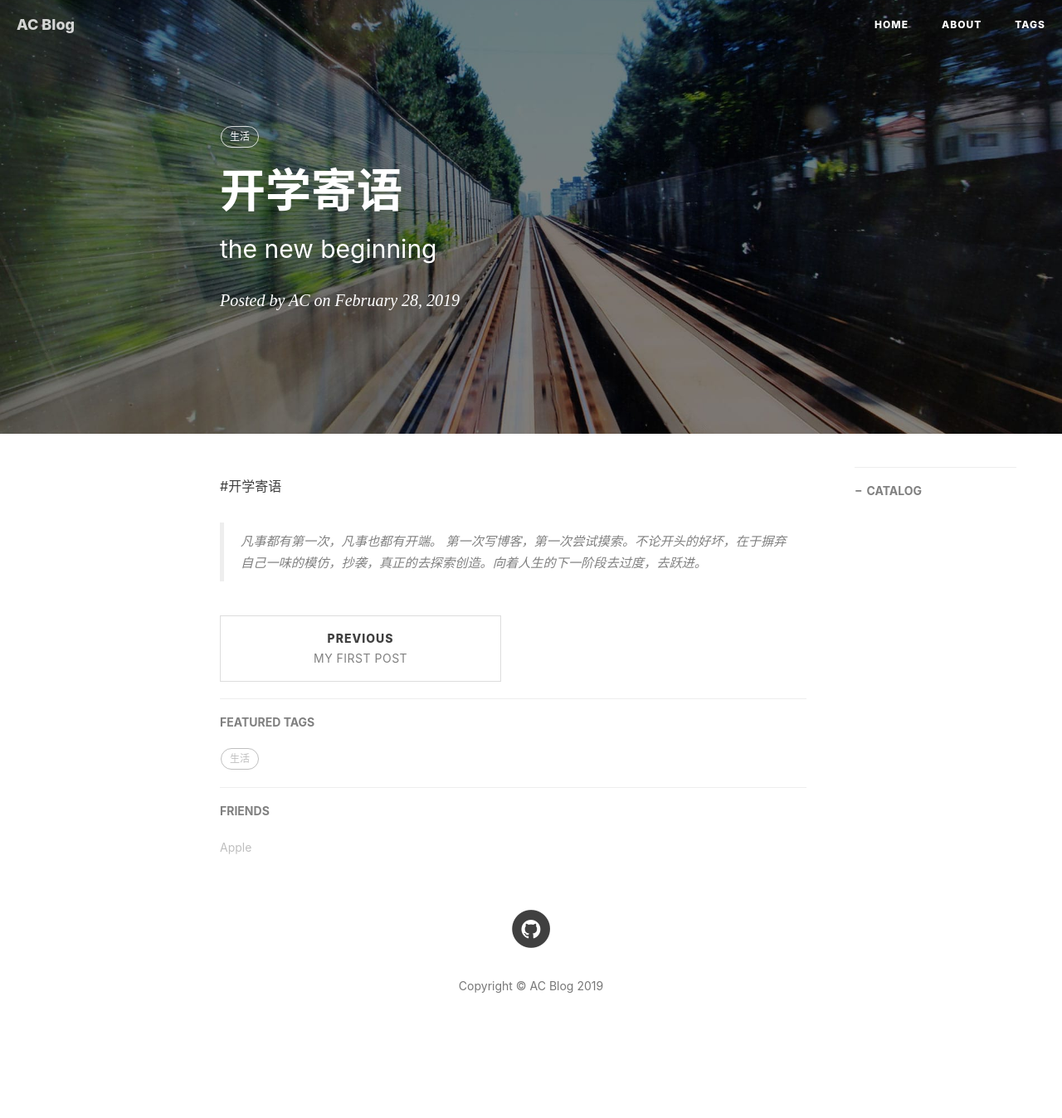
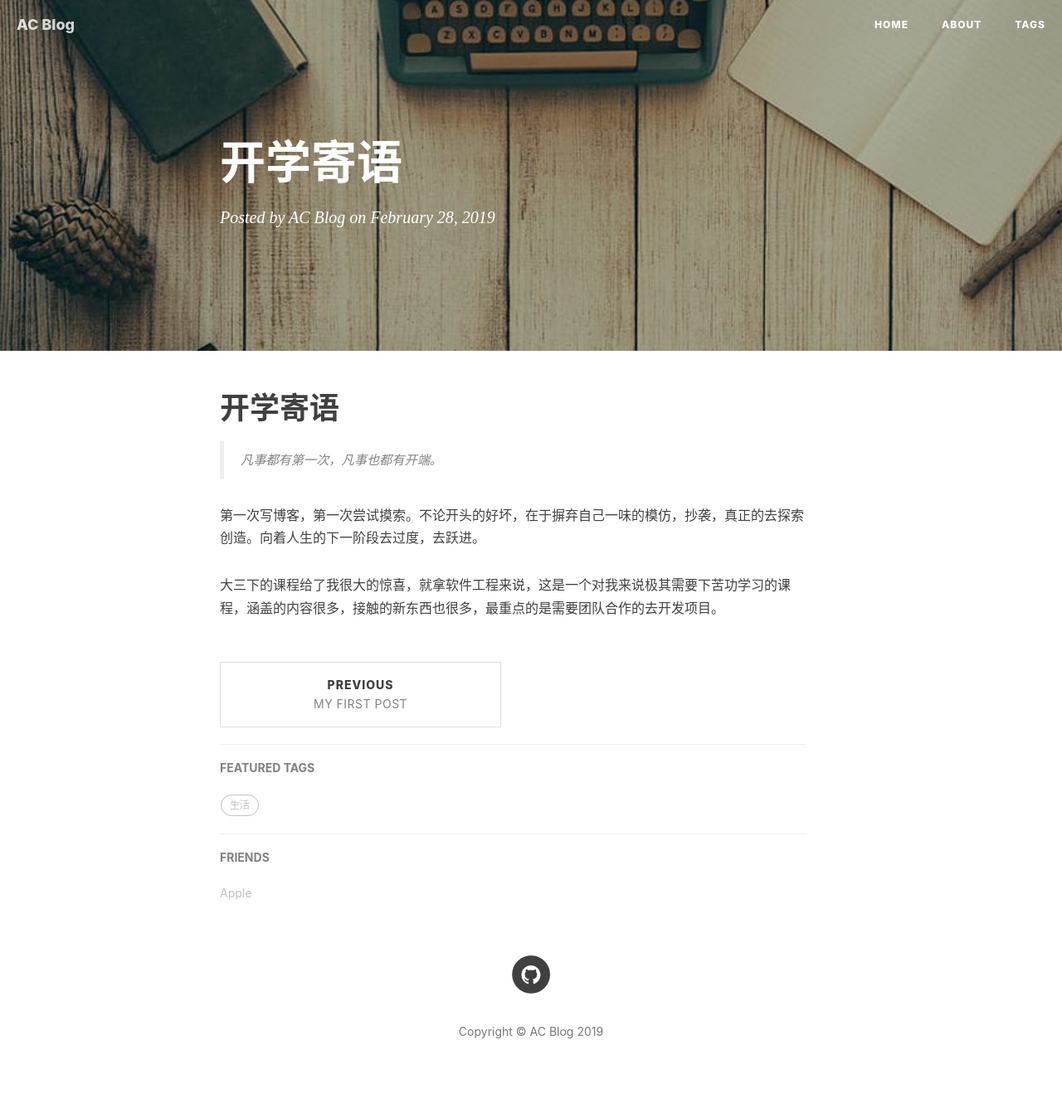
Before and after one commit to speedzero/speedzero.github.io, a Jekyll site: the page built from _posts/2019-02-28-开学寄语.md, in a window 1280 px wide. Shown: the whole page at 83% size. Built offline with Jekyll 4.4.1, drawn with Linux system fonts in a browser that asks for light colours; nearby versions of some CDN libraries; our own code applies the rules of GitHub Pages for plain Markdown files; comment, search, counter and statistics services are not loaded; before the commit the page ends 1293 px from its top, so only the background shows below that.

Commit message:
Update 2019-02-28-开学寄语.md

```diff
--- a/_posts/2019-02-28-开学寄语.md
+++ b/_posts/2019-02-28-开学寄语.md
@@ -1,15 +1,6 @@
----
-layout:     post                    # 使用的布局（不需要改）
-title:      开学寄语               # 标题
-subtitle:   the new beginning #副标题
-date:       2019-02-28              # 时间
-author:     AC                      # 作者
-header-img: img/post-bg-2015.jpg    #这篇文章标题背景图片
-catalog: true                       # 是否归档
-tags:                               #标签
-    - 生活
----
+# 开学寄语
+ >凡事都有第一次，凡事也都有开端。
 
-#开学寄语
- >凡事都有第一次，凡事也都有开端。
 第一次写博客，第一次尝试摸索。不论开头的好坏，在于摒弃自己一味的模仿，抄袭，真正的去探索创造。向着人生的下一阶段去过度，去跃进。
+
+大三下的课程给了我很大的惊喜，就拿软件工程来说，这是一个对我来说极其需要下苦功学习的课程，涵盖的内容很多，接触的新东西也很多，最重点的是需要团队合作的去开发项目。
```
